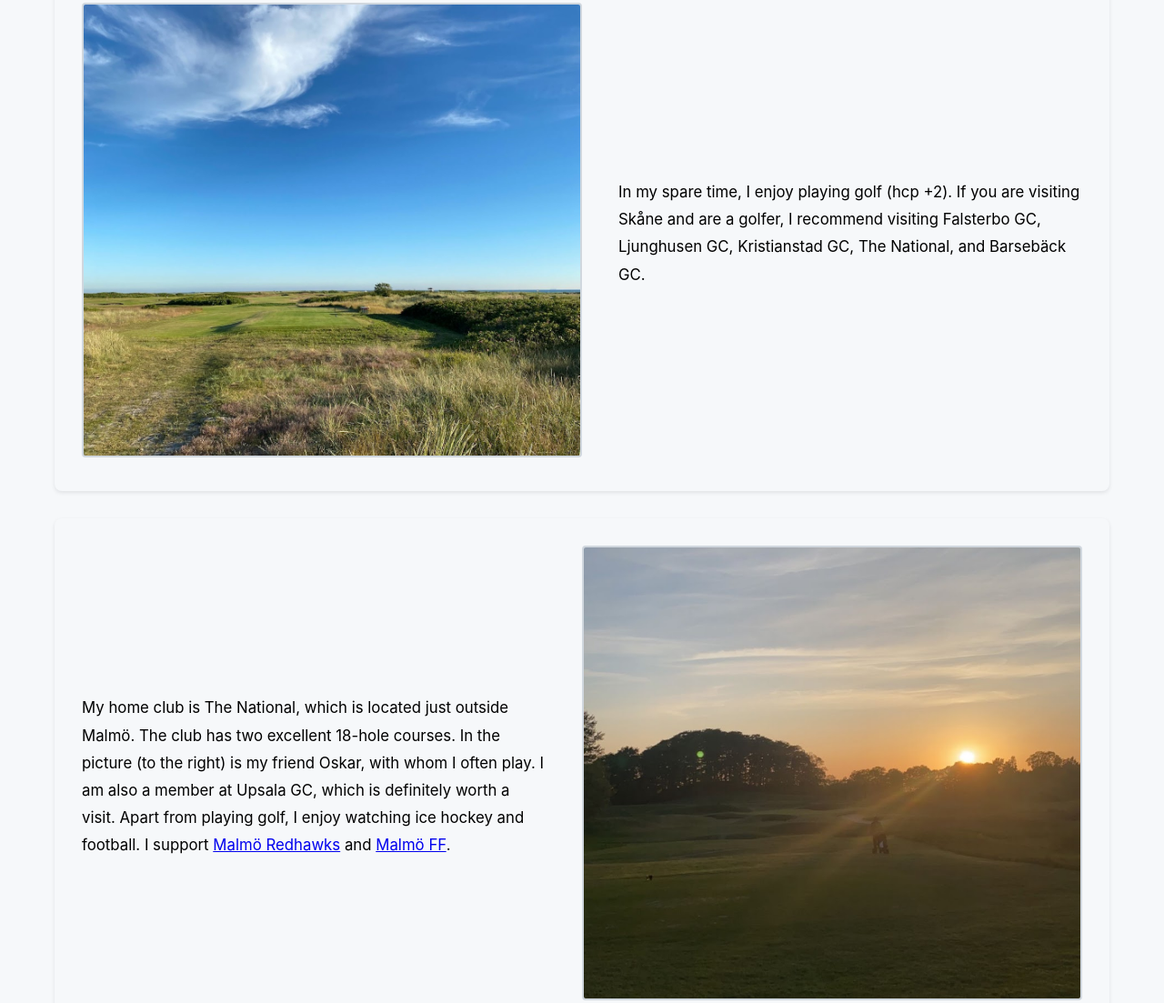
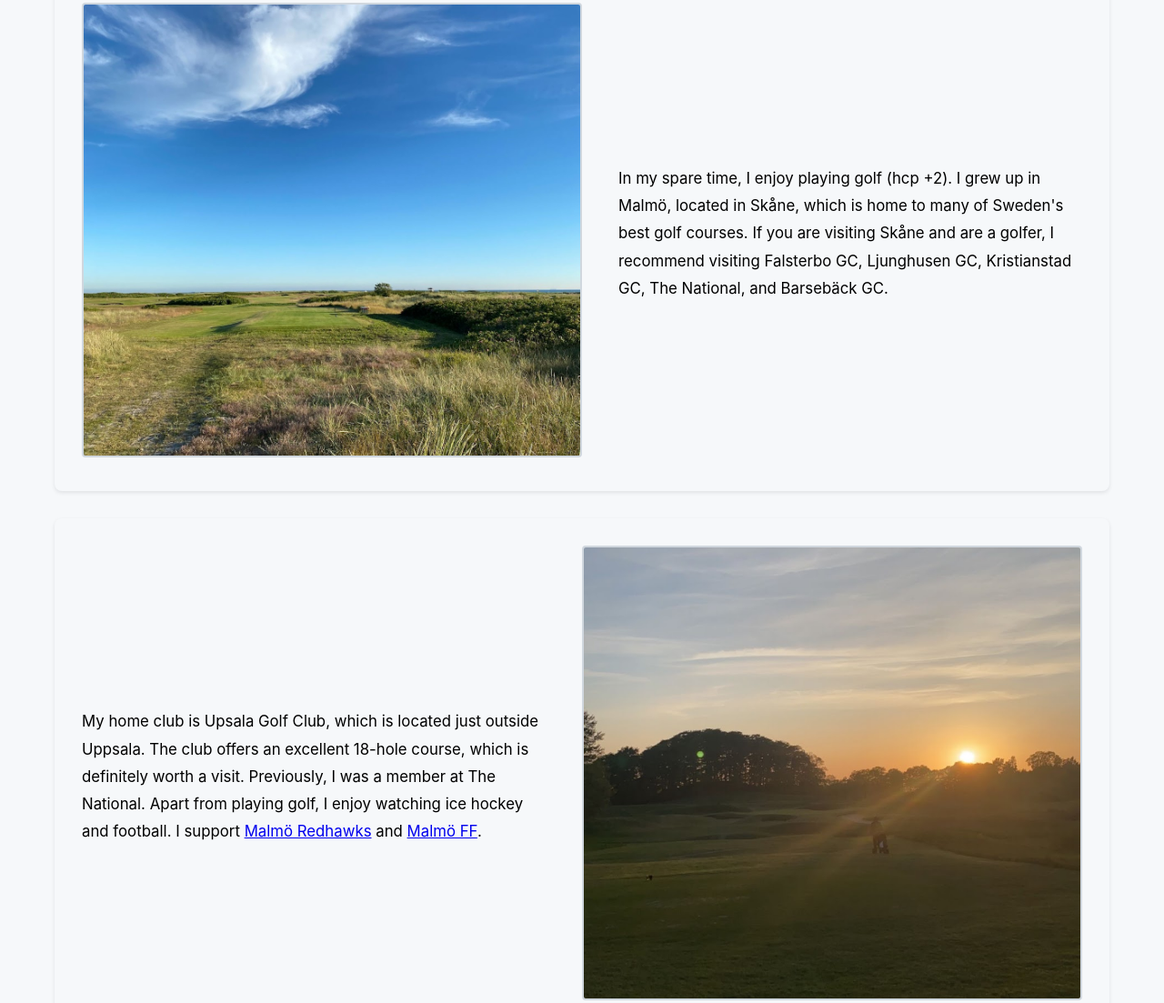
Before and after one commit to marcusrundstrom/marcusrundstrom, a plain HTML site: page spare-time.html in a window 1280 px wide. Shown: the part 111-1214 px from the top of the page at 91% size. Drawn offline with Linux system fonts and the light colour scheme.

Commit message:
Update spare-time.html

```diff
--- a/spare-time.html
+++ b/spare-time.html
@@ -37,7 +37,7 @@
             </div>
             <div class="content-block-text">
                 <p>
-                    In my spare time, I enjoy playing golf (hcp +2). If you are visiting Skåne and are a golfer, I recommend visiting Falsterbo GC, Ljunghusen GC, Kristianstad GC, The National, and Barsebäck GC.
+                    In my spare time, I enjoy playing golf (hcp +2). I grew up in Malmö, located in Skåne, which is home to many of Sweden's best golf courses. If you are visiting Skåne and are a golfer, I recommend visiting Falsterbo GC, Ljunghusen GC, Kristianstad GC, The National, and Barsebäck GC.
                 </p>
             </div>
         </div>
@@ -49,7 +49,7 @@
             </div>
             <div class="content-block-text">
                 <p>
-                    My home club is The National, which is located just outside Malmö. The club has two excellent 18-hole courses. In the picture (to the right) is my friend Oskar, with whom I often play. I am also a member at Upsala GC, which is definitely worth a visit.
+                    My home club is Upsala Golf Club, which is located just outside Uppsala. The club offers an excellent 18-hole course, which is definitely worth a visit. Previously, I was a member at The National.
 
 Apart from playing golf, I enjoy watching ice hockey and football. I support <a href="https://www.malmoredhawks.com/" target="_blank">Malmö Redhawks</a> and <a href="https://www.mff.se/" target="_blank">Malmö FF</a>.
                 </p>
```
